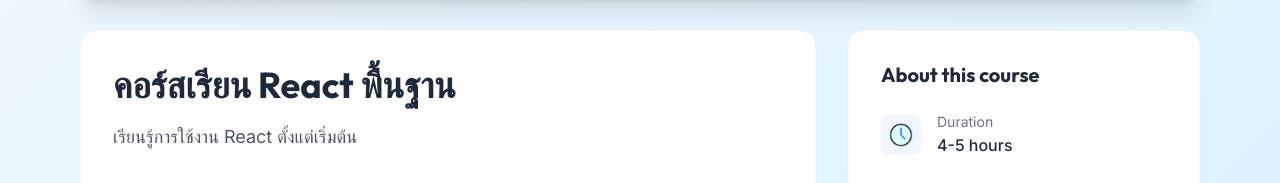
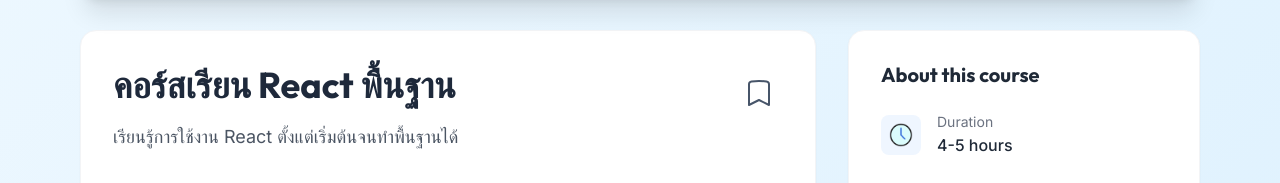
Before and after one commit to cMinee/febc5-final-project, a Next.js app: page /courses/1 in a window 1280 px wide. Shown: the part 531-714 px from the top of the page. Built offline with nearby package versions, Linux system fonts and the light colour scheme; no server answers.

Commit message:
fix: add admin acc and crud admin, save couses by user and edit domain name images

```diff
--- a/next.config.ts
+++ b/next.config.ts
@@ -2,7 +2,12 @@
 
 const nextConfig: NextConfig = {
   images: {
-    domains: ['www.sipexe.com', 'www.360edukraft.com', 'i0.wp.com', 'images.unsplash.com', 'articles.geekster.in'],
+    remotePatterns: [
+      {
+        protocol: 'https',
+        hostname: '**', // อนุญาตทุก hostname (สะดวกสำหรับ development)
+      },
+    ],
   },
 };
 
--- /dev/null
+++ b/src/app/api/saved-courses/route.ts
@@ -0,0 +1,118 @@
+import { NextRequest, NextResponse } from "next/server";
+import fs from "fs";
+import path from "path";
+
+const dbPath = path.join(process.cwd(), "src/app/db.json");
+
+function readDB() {
+  const data = fs.readFileSync(dbPath, "utf8");
+  return JSON.parse(data);
+}
+
+function writeDB(data: any) {
+  fs.writeFileSync(dbPath, JSON.stringify(data, null, 2));
+}
+
+// GET - รายการคอร์สที่ save ไว้ของ user
+export async function GET(request: NextRequest) {
+  try {
+    const { searchParams } = new URL(request.url);
+    const userId = searchParams.get("userId");
+
+    if (!userId) {
+      return NextResponse.json({ error: "userId is required" }, { status: 400 });
+    }
+
+    const db = readDB();
+    const userSavedCourses = db.savedCourses.filter((sc: any) => sc.userId === userId);
+
+    // ดึงข้อมูลคอร์สทั้งหมดที่ user save ไว้
+    const savedCourseIds = userSavedCourses.map((sc: any) => sc.courseId);
+    const courses = db.courses.filter((c: any) => savedCourseIds.includes(c.id));
+
+    return NextResponse.json(courses);
+  } catch (error) {
+    console.error("Error fetching saved courses:", error);
+    return NextResponse.json({ error: "Internal server error" }, { status: 500 });
+  }
+}
+
+// POST - Save course
+export async function POST(request: NextRequest) {
+  try {
+    const body = await request.json();
+    const { userId, courseId } = body;
+
+    if (!userId || !courseId) {
+      return NextResponse.json(
+        { error: "userId and courseId are required" },
+        { status: 400 }
+      );
+    }
+
+    const db = readDB();
+
+    // ตรวจสอบว่า save ไว้แล้วหรือยัง
+    const exists = db.savedCourses.some(
+      (sc: any) => sc.userId === userId && sc.courseId === courseId
+    );
+
+    if (exists) {
+      return NextResponse.json(
+        { message: "Course already saved" },
+        { status: 200 }
+      );
+    }
+
+    // เพิ่ม saved course
+    db.savedCourses.push({
+      id: Date.now().toString(),
+      userId,
+      courseId,
+      savedAt: new Date().toISOString(),
+    });
+
+    writeDB(db);
+
+    return NextResponse.json(
+      { message: "Course saved successfully" },
+      { status: 201 }
+    );
+  } catch (error) {
+    console.error("Error saving course:", error);
+    return NextResponse.json({ error: "Internal server error" }, { status: 500 });
+  }
+}
+
+// DELETE - Unsave course
+export async function DELETE(request: NextRequest) {
+  try {
+    const { searchParams } = new URL(request.url);
+    const userId = searchParams.get("userId");
+    const courseId = searchParams.get("courseId");
+
+    if (!userId || !courseId) {
+      return NextResponse.json(
+        { error: "userId and courseId are required" },
+        { status: 400 }
+      );
+    }
+
+    const db = readDB();
+
+    // ลบ saved course
+    db.savedCourses = db.savedCourses.filter(
+      (sc: any) => !(sc.userId === userId && sc.courseId === courseId)
+    );
+
+    writeDB(db);
+
+    return NextResponse.json(
+      { message: "Course unsaved successfully" },
+      { status: 200 }
+    );
+  } catch (error) {
+    console.error("Error unsaving course:", error);
+    return NextResponse.json({ error: "Internal server error" }, { status: 500 });
+  }
+}
--- a/src/app/courses/[id]/page.tsx
+++ b/src/app/courses/[id]/page.tsx
@@ -2,6 +2,7 @@
 
 import { useEffect, useState } from "react";
 import { useParams, useRouter } from "next/navigation";
+import { useSession } from "next-auth/react";
 import Layout from "@/components/Layout";
 import { Course, Lesson } from "../../db";
 
@@ -12,14 +13,15 @@
 export default function CourseDetailPage() {
   const params = useParams();
   const router = useRouter();
+  const { data: session } = useSession();
   const courseId = params?.id;
   const [loading, setLoading] = useState(true);
   const [course, setCourse] = useState<Course>({} as Course);
   const [lessons, setLessons] = useState<Lesson[]>([]);
+  const [isSaved, setIsSaved] = useState(false);
+  const [savingCourse, setSavingCourse] = useState(false);
   // const videoRef = useRef<HTMLVideoElement>(null);
   // const [duration, setDuration] = useState<number | null>(null);
-
-
   useEffect(() => {
     fetch(`/api/admin/courses/${courseId}`)
       .then((res) => {
@@ -40,6 +42,76 @@
   useEffect(() => {
     fetchLessons()
   }, [courseId]);
+
+  // ตรวจสอบว่า course นี้ถูก save ไว้แล้วหรือยัง
+  const checkIfSaved = async () => {
+    if (!session?.user?.id || !courseId) return;
+
+    try {
+      const res = await fetch(`/api/saved-courses?userId=${session.user.id}`);
+      const savedCourses = await res.json();
+      const saved = savedCourses.some((c: any) => c.id === courseId);
+      setIsSaved(saved);
+    } catch (error) {
+      console.error("Error checking saved status:", error);
+    }
+  };
+
+  useEffect(() => {
+    checkIfSaved();
+  }, [session, courseId]);
+
+  // Save course
+  const handleSaveCourse = async () => {
+    if (!session?.user?.id) {
+      alert("Please login to save courses");
+      router.push("/pages/login");
+      return;
+    }
+
+    setSavingCourse(true);
+    try {
+      const res = await fetch("/api/saved-courses", {
+        method: "POST",
+        headers: { "Content-Type": "application/json" },
+        body: JSON.stringify({
+          userId: session.user.id,
+          courseId: courseId,
+        }),
+      });
+
+      if (res.ok) {
+        setIsSaved(true);
+      }
+    } catch (error) {
+      console.error("Error saving course:", error);
+      alert("Failed to save course");
+    } finally {
+      setSavingCourse(false);
+    }
+  };
+
+  // Unsave course
+  const handleUnsaveCourse = async () => {
+    if (!session?.user?.id) return;
+
+    setSavingCourse(true);
+    try {
+      const res = await fetch(
+        `/api/saved-courses?userId=${session.user.id}&courseId=${courseId}`,
+        { method: "DELETE" }
+      );
+
+      if (res.ok) {
+        setIsSaved(false);
+      }
+    } catch (error) {
+      console.error("Error unsaving course:", error);
+      alert("Failed to unsave course");
+    } finally {
+      setSavingCourse(false);
+    }
+  };
 
   if (loading) return <p>Loading...</p>;
 
@@ -69,7 +141,34 @@
         <div className="grid grid-cols-1 lg:grid-cols-3 gap-8">
           {/* Description Course */}
           <div className="lg:col-span-2 bg-white dark:bg-gray-900 rounded-2xl p-6 md:p-8 shadow-sm border border-gray-100 dark:border-gray-800">
-            <h1 className="text-3xl md:text-4xl font-bold text-secondary mb-4">{course.name}</h1>
+            <div className="flex justify-between items-center">
+              <h1 className="text-3xl md:text-4xl font-bold text-secondary mb-4">{course.name}</h1>
+              <button
+                onClick={isSaved ? handleUnsaveCourse : handleSaveCourse}
+                disabled={savingCourse}
+                className={`p-2 rounded-lg transition-all duration-200 ${
+                  savingCourse
+                    ? 'opacity-50 cursor-not-allowed'
+                    : 'hover:bg-secondary-100 hover:scale-110'
+                }`}
+                title={isSaved ? "Remove from saved" : "Save course"}
+              >
+                <svg
+                  xmlns="http://www.w3.org/2000/svg"
+                  fill={isSaved ? "currentColor" : "none"}
+                  viewBox="0 0 24 24"
+                  strokeWidth="1.5"
+                  stroke="currentColor"
+                  className={`w-8 h-8 ${isSaved ? 'text-primary-600' : 'text-secondary-600'}`}
+                >
+                  <path
+                    strokeLinecap="round"
+                    strokeLinejoin="round"
+                    d="M17.593 3.322c1.1.128 1.907 1.077 1.907 2.185V21L12 17.25 4.5 21V5.507c0-1.108.806-2.057 1.907-2.185a48.507 48.507 0 0 1 11.186 0Z"
+                  />
+                </svg>
+              </button>
+            </div>
             <p className="text-base md:text-lg leading-relaxed text-gray-600 dark:text-gray-300 mb-8">
               {course.description}
             </p>
--- a/src/app/db.json
+++ b/src/app/db.json
@@ -13,13 +13,20 @@
       "password": "P@ssw0rd2025",
       "name": "May",
       "role": "user"
+    },
+    {
+      "id": "admin001",
+      "email": "admin@coursehub.com",
+      "password": "Admin@2025",
+      "name": "Admin User",
+      "role": "admin"
     }
   ],
   "courses": [
     {
       "id": "1",
       "name": "คอร์สเรียน React พื้นฐาน",
-      "description": "เรียนรู้การใช้งาน React ตั้งแต่เริ่มต้น",
+      "description": "เรียนรู้การใช้งาน React ตั้งแต่เริ่มต้นจนทำพื้นฐานได้",
       "price": 1500,
       "category": "Programming",
       "img": "https://images.unsplash.com/photo-1633356122544-f134324a6cee?w=800&auto=format&fit=crop&q=60"
@@ -39,6 +46,14 @@
       "price": 1200,
       "category": "Design",
       "img": "https://images.unsplash.com/photo-1586717791821-3f44a5638d48?w=800&auto=format&fit=crop&q=60"
+    },
+    {
+      "id": "1765956525250",
+      "name": "Basic Python",
+      "description": "เรียน Python เริ่มต้น",
+      "price": 500,
+      "category": "Programming",
+      "img": "https://miro.medium.com/v2/resize:fit:840/1*RJMxLdTHqVBSijKmOO5MAg.jpeg"
     }
   ],
   "lessons": [
@@ -74,5 +89,13 @@
       "lessonId": "101",
       "completed": true
     }
+  ],
+  "savedCourses": [
+    {
+      "id": "1765956325371",
+      "userId": "1765954816220",
+      "courseId": "1",
+      "savedAt": "2025-12-17T07:25:25.371Z"
+    }
   ]
 }
--- a/src/types/next-auth.d.ts
+++ b/src/types/next-auth.d.ts
@@ -3,6 +3,7 @@
 declare module "next-auth" {
   interface Session {
     user: {
+      id: string
       name: string
       email: string
       role: "admin" | "user"
@@ -10,12 +11,14 @@
   }
 
   interface User {
+    id: string
     role: "admin" | "user"
   }
 }
 
 declare module "next-auth/jwt" {
   interface JWT {
+    id: string
     role: "admin" | "user"
   }
 }
```
